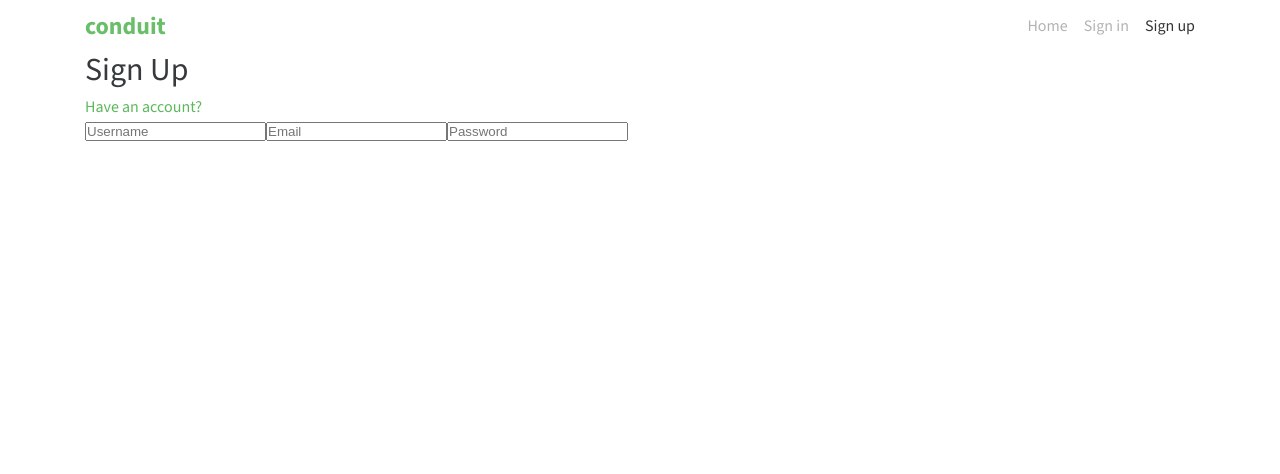
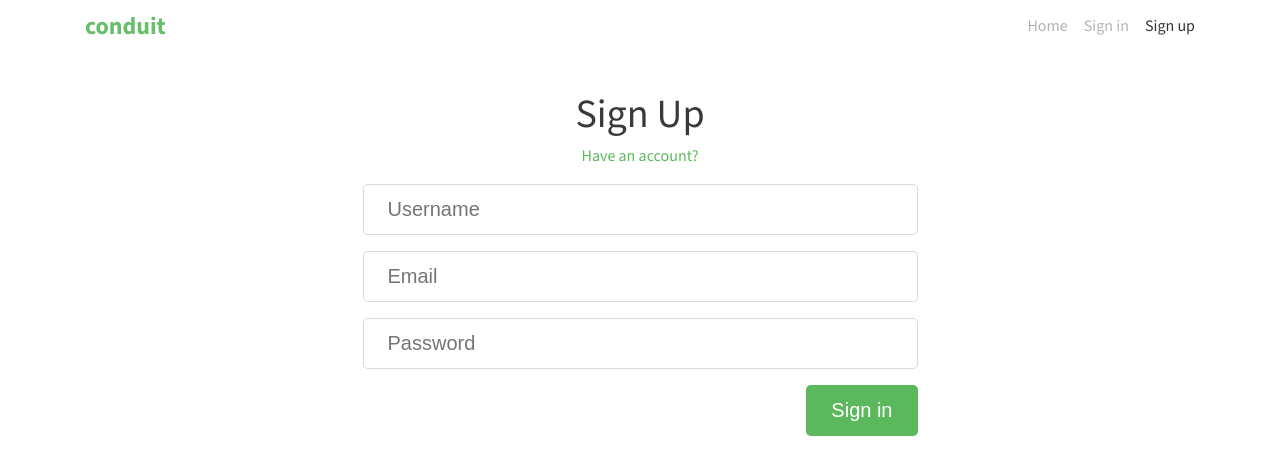
Before and after one commit to Evdokiaaa/Conduit, a React (Vite) app: page /register in a window 1280 px wide. Shown: the top 474 px of the page. Built offline with nearby package versions, Linux system fonts and the light colour scheme.

Commit message:
add signup style&start doing validation

```diff
--- a/src/assets/style.scss
+++ b/src/assets/style.scss
@@ -29,9 +29,6 @@ img {
 a {
   text-decoration: none;
   color: var(--green-banner);
-  &:hover {
-    text-decoration: underline;
-  }
 }
 h4 {
   font-size: 1.5rem;
--- /dev/null
+++ b/src/components/UI/AuthBtn/index.tsx
@@ -0,0 +1,6 @@
+import "./style.scss";
+const AuthBtn = () => {
+  return <button className="auth__btn">Sign in</button>;
+};
+
+export default AuthBtn;
--- /dev/null
+++ b/src/components/UI/AuthBtn/style.scss
@@ -0,0 +1,17 @@
+.auth__btn {
+  color: var(--white);
+  background-color: var(--green-banner);
+  border-color: var(--green-banner);
+  padding: 0.75rem 1.5rem;
+  font-size: 1.25rem;
+  border-radius: 0.3rem;
+  border: 1px solid transparent;
+  font-weight: 400;
+  line-height: 1.25;
+  float: right;
+  cursor: pointer;
+  &:hover {
+    background-color: #449d44;
+    border-color: #419641;
+  }
+}
--- a/src/components/UI/Input/index.tsx
+++ b/src/components/UI/Input/index.tsx
@@ -1,11 +1,13 @@
-import { ComponentProps } from "react";
+import { ComponentProps, forwardRef } from "react";
+import "./style.scss";
 interface InputProps {
+  className: string;
   placeholder: ComponentProps<"input">["placeholder"];
-  name?: ComponentProps<"input">["name"];
+  name: ComponentProps<"input">["name"];
   type?: ComponentProps<"input">["type"];
 }
-const Input = ({ ...props }: InputProps) => {
-  return <input {...props}></input>;
-};
+const Input = forwardRef<HTMLInputElement, InputProps>(({ ...props }, ref) => {
+  return <input ref={ref} {...props}></input>;
+});
 
 export default Input;
--- /dev/null
+++ b/src/components/UI/Input/style.scss
@@ -0,0 +1,13 @@
+.register__form-input {
+  display: block;
+  width: 100%;
+  line-height: 1.25;
+  color: #55595c;
+  background-color: #fff;
+  background-clip: padding-box;
+  border: 1px solid rgba(0, 0, 0, 0.15);
+  margin-bottom: 1rem;
+  padding: 0.75rem 1.5rem;
+  font-size: 1.25rem;
+  border-radius: 0.3rem;
+}
--- a/src/pages/Auth/SignUp/index.tsx
+++ b/src/pages/Auth/SignUp/index.tsx
@@ -5,6 +5,8 @@ import Input from "../../../components/UI/Input";
 import { useForm } from "react-hook-form";
 import * as yup from "yup";
 import { yupResolver } from "@hookform/resolvers/yup";
+import AuthBtn from "../../../components/UI/AuthBtn";
+import { ValidationError } from "../../../types/ValidationErrors";
 interface SignUInputs {
   username: string;
   email: string;
@@ -17,7 +19,12 @@ const validationSchema = yup.object({
 });
 
 const SignUp = () => {
-  const { register } = useForm<SignUInputs>({
+  console.log(validationSchema);
+  const {
+    register,
+    handleSubmit,
+    formState: { errors },
+  } = useForm<SignUInputs>({
     defaultValues: {
       password: "",
       email: "",
@@ -25,6 +32,11 @@ const SignUp = () => {
     },
     resolver: yupResolver(validationSchema),
   });
+  console.log("sssss", errors);
+  console.log("IDIOT", Object.keys(errors));
+  const onSubmit = (values: SignUInputs) => {
+    console.log("SUMBITED", values);
+  };
   return (
     <div className="register">
       <Container>
@@ -33,14 +45,37 @@ const SignUp = () => {
           <p className="register__question">
             <Link to="/login">Have an account?</Link>
           </p>
-          <form action="#">
+          <ul>
+            {Object.keys(errors).map((key) => (
+              <li className="register__error" key={key + "1"}>
+                {(errors as Record<typeof key, ValidationError>)[key].message}
+              </li>
+            ))}
+          </ul>
+          <form
+            action="#"
+            className="register__form"
+            onSubmit={handleSubmit(onSubmit)}
+          >
             <Input
+              className="register__form-input"
               placeholder="Username"
               type="text"
               {...register("username")}
             />
-            <Input placeholder="Email" name="email" type="email" />
-            <Input placeholder="Password" name="password" type="password" />
+            <Input
+              className="register__form-input"
+              placeholder="Email"
+              type="email"
+              {...register("email")}
+            />
+            <Input
+              className="register__form-input"
+              placeholder="Password"
+              type="password"
+              {...register("password")}
+            />
+            <AuthBtn />
           </form>
         </div>
       </Container>
--- a/src/pages/Auth/SignUp/style.scss
+++ b/src/pages/Auth/SignUp/style.scss
@@ -0,0 +1,25 @@
+.register {
+  margin-top: 2.5rem;
+  &__container {
+    max-width: 50%;
+    margin-left: 25%;
+  }
+  &__title {
+    text-align: center;
+    font-size: 2.5rem;
+  }
+  &__question {
+    text-align: center;
+    margin-bottom: 1rem;
+    a {
+      &:hover {
+        text-decoration: underline;
+      }
+    }
+  }
+  &__error {
+    padding: 0.5rem 1rem;
+    color: #b85c5c;
+    font-weight: 700;
+  }
+}
--- /dev/null
+++ b/src/types/ValidationErrors.ts
@@ -0,0 +1,5 @@
+export interface ValidationError {
+  message: string;
+  type: string;
+  ref: React.RefObject<HTMLInputElement>;
+}
```
